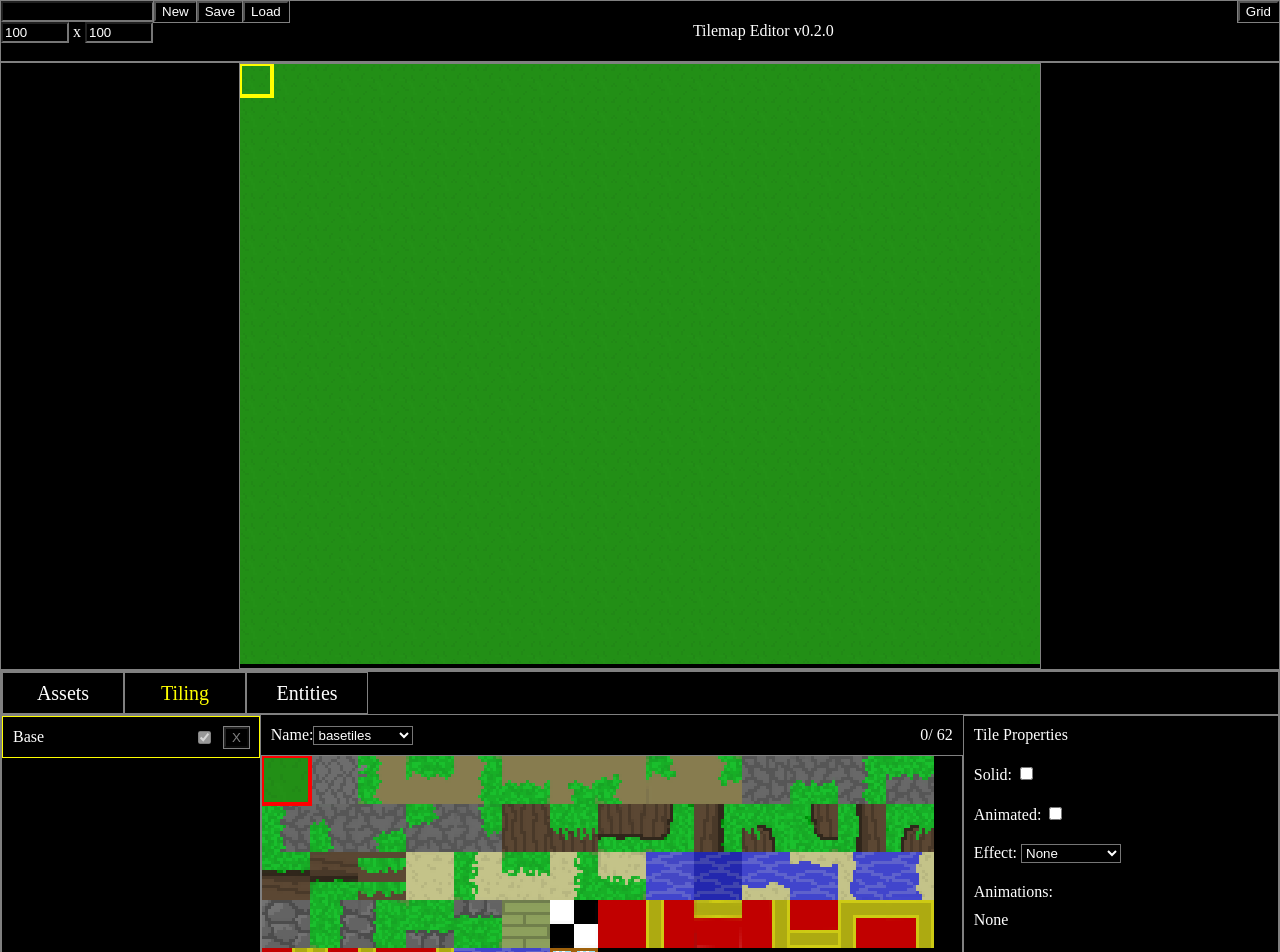
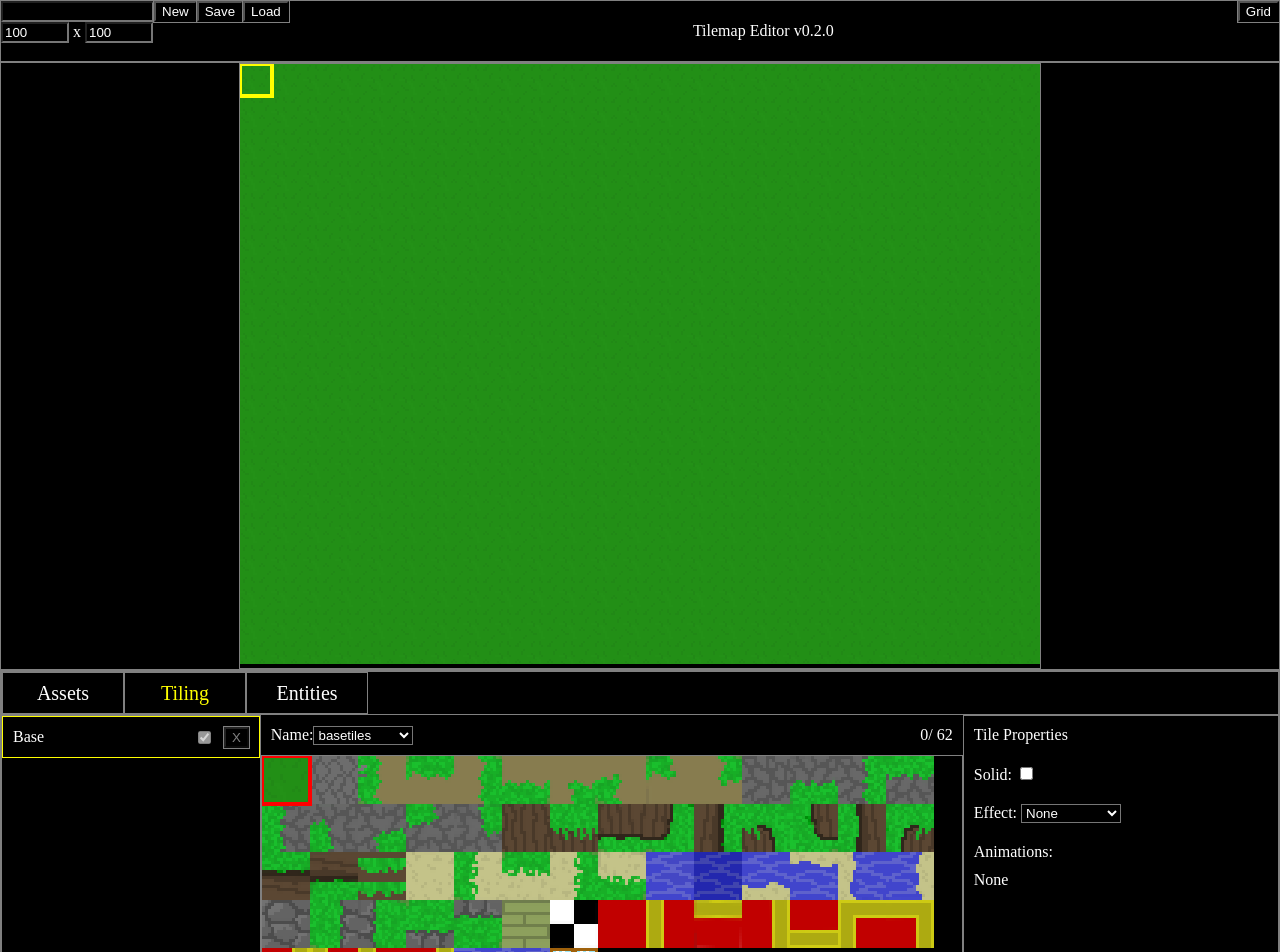
Before and after one commit to TheJamHutch/TilemapEditor, an Angular app: page / in a window 1280 px wide. Shown: the top 952 px of the page. Built offline with nearby package versions, Linux system fonts and the light colour scheme.

Commit message:
Remove animated map, secondary frames are also animated not just first

```diff
--- a/src/app/core/assets.ts
+++ b/src/app/core/assets.ts
@@ -40,7 +40,6 @@ export namespace Assets{
     cellsPerRow: number;
     solidMap: number[];
     effectMap: number[];
-    animatedMap: number[];
     tileAnimations: Tiling.TileAnimation[];
   }
 
--- a/src/app/core/tilemap.ts
+++ b/src/app/core/tilemap.ts
@@ -224,12 +224,21 @@ export namespace Tiling{
 
             // @TODO: Tile animations screw up when frame count resets
             // Overwrite clip if tile is animated
-            const tileIsAnimated = (layer.tilesheet.animatedMap[tileType] === 1);
-            if (tileIsAnimated){
-              const animation = layer.tilesheet.tileAnimations.filter((anim: TileAnimation) => tileType === anim.frames[0])[0];
-              let animIdx = Math.floor(((frameCount / animation.speed) % animation.frames.length));
-              let idx = animation.frames[animIdx];
-              clip = setClip(idx, layer.tilesheet.clipSize, layer.tilesheet.nCells, layer.tilesheet.cellsPerRow);
+            let tileIsAnimated = false;
+            let animation;
+            if (layer.tilesheet.tileAnimations){
+              for (let anim of layer.tilesheet.tileAnimations){
+                if (anim.frames.find((frame: number) => frame === tileType)){
+                  animation = anim;
+                  break;
+                }
+              }
+
+              if (animation){
+                let animIdx = Math.floor(((frameCount / animation.speed) % animation.frames.length));
+                let idx = animation.frames[animIdx];
+                clip = setClip(idx, layer.tilesheet.clipSize, layer.tilesheet.nCells, layer.tilesheet.cellsPerRow);
+              }
             }
 
             const view = new Rect({ x: 0, y: 0, w: tilemap.tileSize, h: tilemap.tileSize });
--- a/src/app/palette-control/palette-control.component.ts
+++ b/src/app/palette-control/palette-control.component.ts
@@ -72,7 +72,7 @@ export class PaletteControlComponent implements OnInit, AfterViewInit {
     this.palette.setCursorPosition(mousePos);
     this.palette.setMarkers();
 
-    const cellIdx = this.palette.cellIdxAtPosition(this.palette.cursor);
+    const cellIdx = this.palette.cellPosToIndex(this.palette.viewPosToCellPos(this.palette.cursor));
     this.eventBus.raise(EventType.PaletteSelect, { cellIdx });
   }
 
--- a/src/app/palette-control/palette.ts
+++ b/src/app/palette-control/palette.ts
@@ -31,17 +31,21 @@ export class Palette{
 
   }
 
-  cellIdxAtPosition(pos: Vector){
-    let cell = {
-      x: Math.floor(pos.x / this.cellSize.x),
-      y: Math.floor(pos.y / this.cellSize.y)
+  viewPosToCellPos(viewPos: Vector): Vector {
+    const cellPos = {
+      x: Math.floor(viewPos.x / this.cellSize.x),
+      y: Math.floor(viewPos.y / this.cellSize.y)
     };
-    const cellIdx = (cell.y * Math.floor(this.context.resolution.x / this.cellSize.x)) + cell.x;
+    return cellPos;
+  }
+
+  cellPosToIndex(cellPos: Vector): number {
+    const cellIdx = (cellPos.y * Math.floor(this.context.resolution.x / this.cellSize.x)) + cellPos.x;
     return cellIdx;
   }
 
   posOnSheet(pos: Vector): boolean {
-    const cellIdx = this.cellIdxAtPosition(pos);
+    const cellIdx = this.cellPosToIndex(this.viewPosToCellPos(pos));
     return (cellIdx < this.tilesheet.nCells);
   }
 
@@ -51,16 +55,35 @@ export class Palette{
   }
 
   setMarkers(): void {
-    const tileIdx = this.cellIdxAtPosition(this.cursor);
+    this.markers = [];
+
+    const cellIdx = this.cellPosToIndex(this.viewPosToCellPos(this.cursor));
+
     let frames = [];
     for (let anim of this.tilesheet.tileAnimations){
-      if (anim.frames.find((frame) => frame === tileIdx) !== -1){
+      if (anim.frames.find((frame: number) => frame === cellIdx)){
         frames = anim.frames;
         break;
       }
     }
 
+    if (frames.length === 0){
+      frames.push(cellIdx);
+    }
 
+    // Convert each of the frame indexes to a position vector
+    const paletteWidth = Math.floor(this.context.resolution.x / this.cellSize.x);
+
+    for (let frameIdx of frames){
+      const rect = new Rect({
+        x: (frameIdx % paletteWidth) * this.cellSize.x,
+        y: Math.floor(frameIdx / paletteWidth) * this.cellSize.x,
+        w: this.cellSize.x,
+        h: this.cellSize.y
+      });
+
+      this.markers.push(rect);
+    }
   }
 
   private render(): void {
--- a/src/app/tiling-tab/tiling-tab.component.html
+++ b/src/app/tiling-tab/tiling-tab.component.html
@@ -44,10 +44,6 @@
       <input type="checkbox"  [checked]="tileIsSolid()">
     </div>
     <div>
-      <label>Animated: </label>
-      <input type="checkbox" [checked]="tileIsAnimated()">
-    </div>
-    <div>
       <label>Effect: </label>
       <select>
         <option *ngFor="let effect of tileEffectOptions; let i = index" [value]="i" [selected]="tileEffectSelected(i)">{{effect}}</option>
--- a/src/app/tiling-tab/tiling-tab.component.ts
+++ b/src/app/tiling-tab/tiling-tab.component.ts
@@ -53,7 +53,12 @@ export class TilingTabComponent implements OnInit, AfterViewInit {
 
     const tilesheet = this.mapInstance.topTilesheet();
     if (tilesheet){
-      isAnimated = (tilesheet.animatedMap[this.tileIdx] === 1);
+      for (let anim of tilesheet.tileAnimations){
+        if (anim.frames.find((frame: number) => this.tileIdx === frame)){
+          isAnimated = true;
+          break;
+        }
+      }
     }
 
     return isAnimated;
@@ -76,8 +81,7 @@ export class TilingTabComponent implements OnInit, AfterViewInit {
 
     if (tilesheet?.tileAnimations){
       for (let anim of tilesheet.tileAnimations){
-        const idx = anim.frames.findIndex((frame: number) => frame === this.tileIdx);
-        if (idx === 0){
+        if (anim.frames.find((frame: number) => this.tileIdx === frame)){
           animation = anim;
           break;
         }
--- a/src/assets/tilesheets/basetiles.json
+++ b/src/assets/tilesheets/basetiles.json
@@ -25,16 +25,6 @@
       4, 3, 1, 1, 1, 1, 0, 0,
       0, 0, 1, 1, 1, 1, 0, 0
     ],
-    "animatedMap": [
-      0, 0, 0, 0, 0, 0, 0, 0,
-      0, 0, 0, 0, 0, 0, 0, 0,
-      0, 0, 0, 0, 0, 0, 0, 0,
-      0, 0, 0, 0, 0, 0, 0, 0,
-      0, 0, 0, 0, 1, 0, 0, 0,
-      0, 0, 0, 0, 0, 0, 0, 0,
-      0, 0, 0, 0, 0, 0, 1, 0,
-      0, 0, 0, 0, 0, 0, 0, 0
-    ],
     "tileAnimations": [
       {
         "name": "water",
--- a/src/assets/tilesheets/glass.json
+++ b/src/assets/tilesheets/glass.json
@@ -11,8 +11,5 @@
     ],
     "effectMap": [
       0
-    ],
-    "animatedMap": [
-      0
     ]
   }
--- a/src/assets/tilesheets/toptiles.json
+++ b/src/assets/tilesheets/toptiles.json
@@ -12,9 +12,5 @@
   "effectMap": [
     0, 3, 1, 2,
     0, 0, 1, 2
-  ],
-  "animatedMap": [
-    0, 0, 0, 0,
-    0, 0, 0, 0
   ]
 }
```
